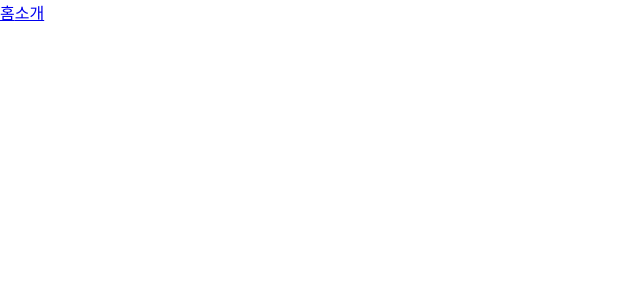
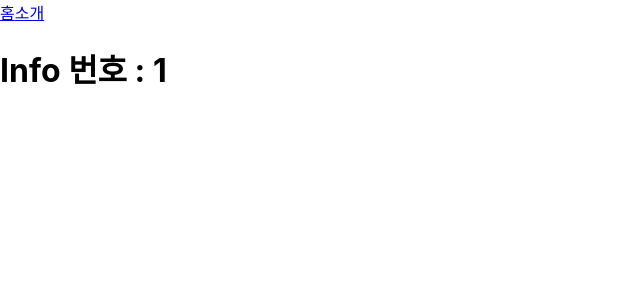
Before and after one commit to coderyu5523/react-exam, a React (Create React App) app in the folder my-app/: page /info/1 in a window 1280 px wide. Before the commit this address had no page. Shown: the top 300 px of the page, without its empty margins (0-640 px from the left). Built offline with nearby package versions, Linux system fonts and the light colour scheme.

Commit message:
매개변수 전달

```diff
--- a/my-app/src/App.js
+++ b/my-app/src/App.js
@@ -1,17 +1,19 @@
-import { BrowserRouter, Link, Route, Routes } from "react-router-dom";
+import { BrowserRouter, Route, Routes } from "react-router-dom";
 import "./App.css";
 import About from "./page/About";
 import Home from "./page/Home";
+import Nav from "./components/Nav";
+import Info from "./page/Info";
 
 function App() {
   return (
     <BrowserRouter>
-        <Link to="/">홈</Link>
-        <Link to="/about">소개</Link>
-
+      <Nav />
       <Routes>
         <Route path="/" element={<Home />} />
         <Route path="/about" element={<About />} />
+        <Route path="/info/:id" element={<Info />} />
+
       </Routes>
     </BrowserRouter>
   );
--- /dev/null
+++ b/my-app/src/components/Nav.js
@@ -0,0 +1,13 @@
+import React from 'react';
+import { Link } from 'react-router-dom';
+
+function Nav(props) {
+    return (
+        <div>
+         <Link to="/">홈</Link>
+         <Link to="/about">소개</Link>
+        </div>
+    );
+}
+
+export default Nav;
--- a/my-app/src/page/About.js
+++ b/my-app/src/page/About.js
@@ -1,9 +1,17 @@
 import React from 'react';
+import { useNavigate } from 'react-router-dom';
 
 function About(props) {
+    const navigate = useNavigate();
+
+    function moveInfo(){
+        navigate("/info/1212");
+    }
+
     return (
         <div>
             <h1>About</h1>
+            <button onClick={moveInfo}>유저정보페이지이동</button>
         </div>
     );
 }
--- /dev/null
+++ b/my-app/src/page/Info.js
@@ -0,0 +1,14 @@
+import React from 'react';
+import { useParams } from 'react-router-dom';
+
+function Info(props) {
+    const {id} = useParams();
+
+    return (
+        <div>
+            <h1>Info 번호 : {id}</h1>
+        </div>
+    );
+}
+
+export default Info;
```
Also changed, not shown: my-app/src/components/Main.js (added).
